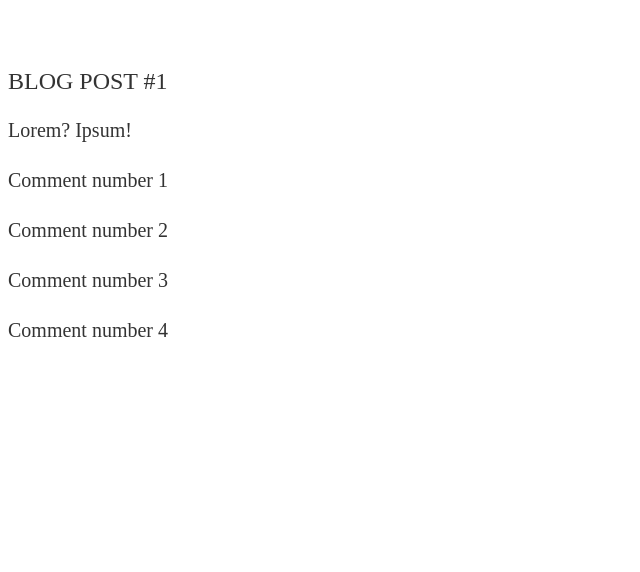
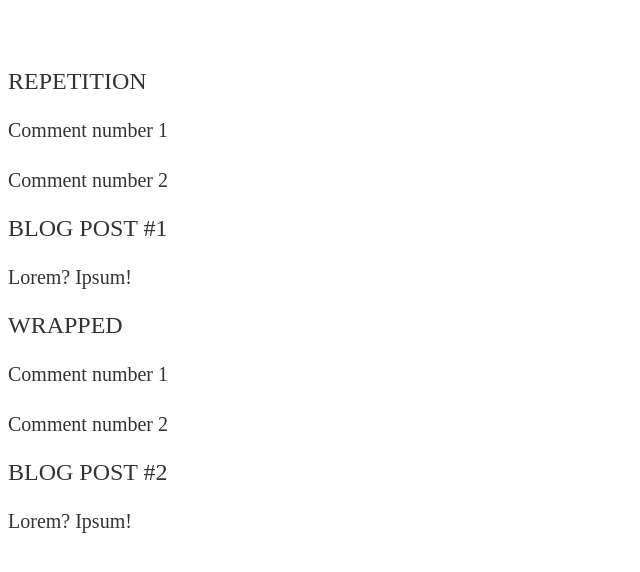
Before and after one commit to timkg/timkg.de, a Gatsby site: page /hoc in a window 1280 px wide. Shown: the whole page, without its empty margins (0-640 px from the left). Built offline with nearby package versions, Linux system fonts and the light colour scheme; Gatsby itself is replaced by a stand-in of ours.

Commit message:
finishes HoC example

```diff
--- a/src/pages/hoc.js
+++ b/src/pages/hoc.js
@@ -2,8 +2,9 @@ import React, { Component } from "react";
 
 var DataSource = {
 
+    listeners: [],
+
     blogPosts: {
-        listeners: [],
         data: {}
     },
 
@@ -20,41 +21,43 @@ var DataSource = {
                     title: `Blog Post #${id}`,
                     body: `Lorem? Ipsum!`
                 }
-                this.blogPosts.listeners.forEach(listener => {
+
+                this.listeners.forEach(listener => {
                     listener();
                 })
-            }, 1000);
+            }, 750);
 
         }
 
         return this.blogPosts.data[id];
     },
 
-    comments: {
-        listeners: [],
-        data: []
-    },
+    comments: null,
 
     getComments() {
 
-        if (this.comments.data.length < 4) {
+        if (!this.comments) {
+            this.comments = { data: [] }
+
             setTimeout(() => {
-                this.comments.data.push(`Comment number ${this.comments.data.length + 1}`);
-                this.comments.listeners.forEach(listener => {
-                    listener(this.comments.data);
+                this.comments.data.push(`Comment number 1`);
+                this.comments.data.push(`Comment number 2`);
+
+                this.listeners.forEach(listener => {
+                    listener();
                 })
-            }, 1000);
+            }, 1500);
         }
 
         return this.comments.data;
     },
 
-    addChangeListener(fn, topic = "comments") {
-        this[topic].listeners.push(fn);
+    addChangeListener(fn) {
+        this.listeners.push(fn);
     },
 
-    removeChangeListener(fn, topic = "comments") {
-        this[topic].listeners = this[topic].listeners.filter(listener => listener !== fn)
+    removeChangeListener(fn) {
+        this.listeners = this.listeners.filter(listener => listener !== fn)
     },
 }
 
@@ -62,7 +65,7 @@ const Comment = (props) => {
     return <p>{props.comment}</p>;
 }
 
-export default class CommentList extends Component {
+class RepetitiveCommentList extends Component {
 
     constructor(props) {
         super(props);
@@ -91,7 +94,6 @@ export default class CommentList extends Component {
     render() {
         return (
             <div>
-                <BlogPost id="1" />
                 {this.state.comments.map((comment) => (
                     <Comment key={comment.replace(" ", "-")} comment={comment} />
                 ))}
@@ -101,7 +103,7 @@ export default class CommentList extends Component {
 
 }
 
-class BlogPost extends Component {
+class RepetitiveBlogPost extends Component {
 
     constructor(props) {
         super(props);
@@ -115,11 +117,11 @@ class BlogPost extends Component {
     }
 
     componentDidMount() {
-        DataSource.addChangeListener(this.handleChange, "blogPosts");
+        DataSource.addChangeListener(this.handleChange);
     }
 
     componentWillUnmount() {
-        DataSource.removeChangeListener(this.handleChange, "blogPosts");
+        DataSource.removeChangeListener(this.handleChange);
     }
 
     handleChange() {
@@ -138,3 +140,101 @@ class BlogPost extends Component {
     }
 
 }
+
+function withSubscription(WrappedComponent, selectData) {
+
+    return class extends Component {
+
+        constructor(props) {
+            super(props);
+
+            this.handleChange = this.handleChange.bind(this);
+
+            this.state = {
+                data: selectData(DataSource, props)
+            }
+        }
+
+        componentDidMount() {
+            DataSource.addChangeListener(this.handleChange);
+          }
+
+          componentWillUnmount() {
+            DataSource.removeChangeListener(this.handleChange);
+          }
+
+          handleChange() {
+            this.setState({
+              data: selectData(DataSource, this.props)
+            });
+          }
+
+          render() {
+            return <WrappedComponent data={this.state.data} {...this.props} />;
+          }
+
+    }
+
+}
+
+class CommentList extends Component {
+
+    render() {
+        const comments = this.props.data;
+
+        return (
+            <div>
+                {comments.map((comment) => (
+                    <Comment key={comment.replace(" ", "-")} comment={comment} />
+                ))}
+            </div>
+        );
+    }
+
+}
+
+class BlogPost extends Component {
+
+    render() {
+        const { title, body } = this.props.data;
+
+        return (
+            <div>
+                <h2>{title ? title : "loading..."}</h2>
+                <p>{body}</p>
+            </div>
+        );
+    }
+
+}
+
+const WrappedCommentList = withSubscription(
+    CommentList,
+    (DataSource) => {
+        return DataSource.getComments();
+    }
+)
+
+const WrappedBlogPost = withSubscription(
+    BlogPost,
+    (DataSource, props) => {
+        return DataSource.getBlogPost(props.id);
+    }
+)
+
+
+
+export default class HoCPage extends Component {
+    render() {
+        return (
+            <div>
+                <h2>Repetition</h2>
+                <RepetitiveCommentList />
+                <RepetitiveBlogPost id="1" />
+                <h2>Wrapped</h2>
+                <WrappedCommentList />
+                <WrappedBlogPost id="2" />
+            </div>
+        );
+    }
+}
```
